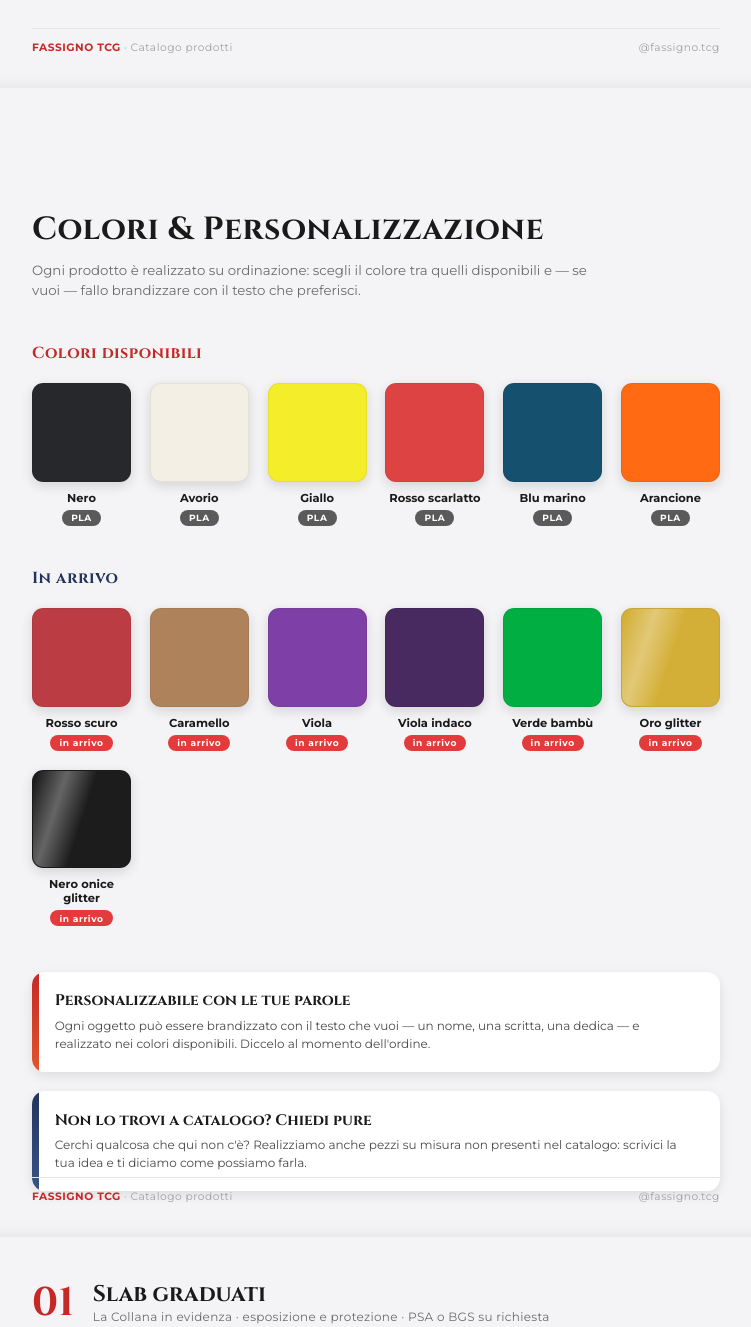
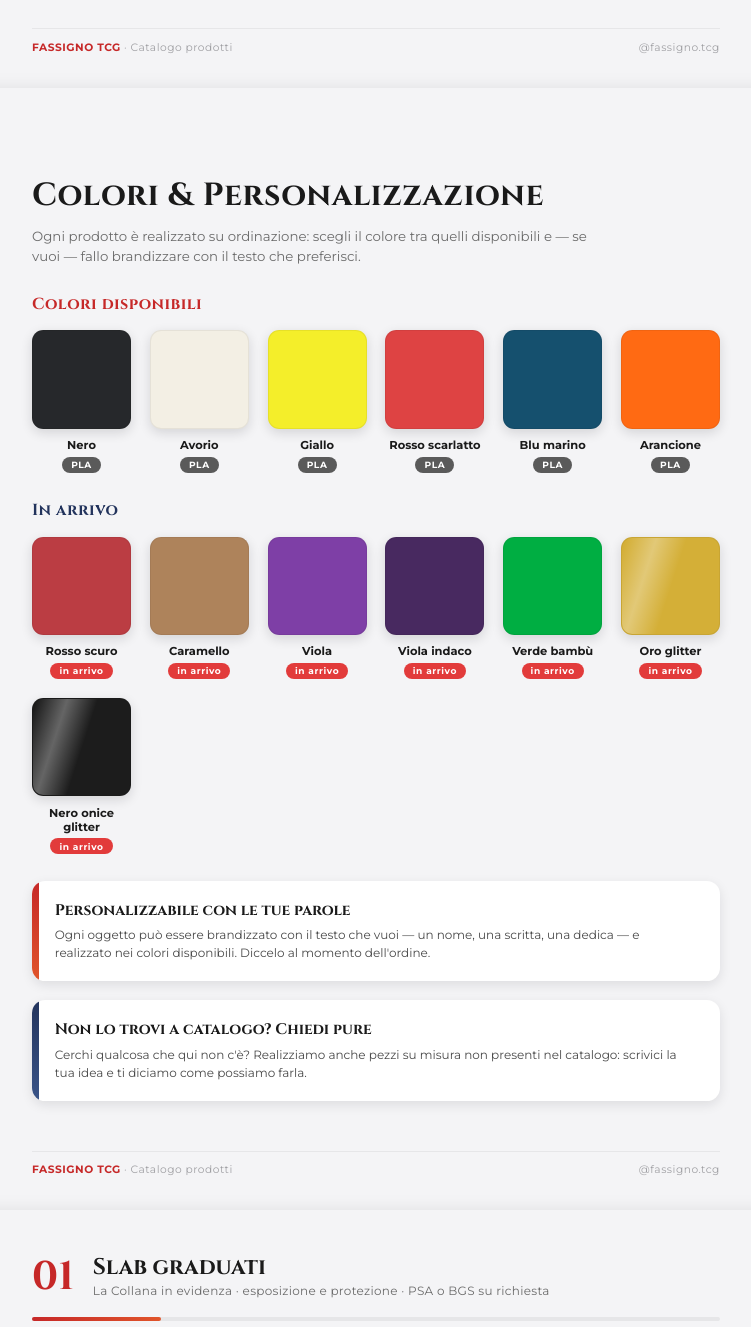
Before and after one commit to francescoalbertospagnoli-lab/catalogo, a plain HTML site: page index.html in a window 1280 px wide. Shown: the part 3280-4607 px from the top of the page, without its empty margins (264-1015 px from the left). Drawn offline with Linux system fonts and the light colour scheme.

Commit message:
Pagina colori: alzato contenuto, niente overlap sul footer

```diff
--- a/index.html
+++ b/index.html
@@ -71,10 +71,10 @@ body{font-family:'Montserrat',sans-serif;color:var(--ink)}
 .foot b{color:var(--red)}
 
 /* COLORI & PERSONALIZZAZIONE */
-.cph{padding-top:20mm}
+.cph{padding-top:11mm}
 .cph h2{font-family:'Cinzel',serif;font-size:24pt;color:var(--ink);letter-spacing:.5px}
 .cph .lead{font-size:10pt;color:var(--grey);margin-top:2.5mm;line-height:1.5;max-width:150mm}
-.clab{font-family:'Cinzel',serif;font-size:12pt;font-weight:700;color:var(--red);margin:11mm 0 5mm;letter-spacing:.5px}
+.clab{font-family:'Cinzel',serif;font-size:12pt;font-weight:700;color:var(--red);margin:7mm 0 4mm;letter-spacing:.5px}
 .clab.b2{color:var(--blu)}
 .swg{display:grid;grid-template-columns:repeat(6,1fr);gap:5mm}
 .sw{text-align:center}
@@ -90,7 +90,7 @@ body{font-family:'Montserrat',sans-serif;color:var(--ink)}
 .chip.soon{box-shadow:none;border:.5mm dashed #c4c4c8;background:#eeeef0!important;display:flex;align-items:center;justify-content:center}
 .chip.soon span{font-size:7pt;font-weight:700;letter-spacing:.5px;color:#a6a6ac}
 .sw.soon .nm{color:#a6a6ac}
-.callo{margin-top:12mm;display:flex;flex-direction:column;gap:5mm}
+.callo{margin-top:7mm;display:flex;flex-direction:column;gap:5mm}
 .co{background:#fff;border-radius:3.5mm;box-shadow:0 1mm 3mm rgba(20,20,30,.10);padding:5mm 6mm;position:relative;overflow:hidden}
 .co:before{content:'';position:absolute;left:0;top:0;bottom:0;width:1.8mm;background:linear-gradient(180deg,var(--red),var(--red2))}
 .co.b:before{background:linear-gradient(180deg,var(--blu),#3a5488)}
```
